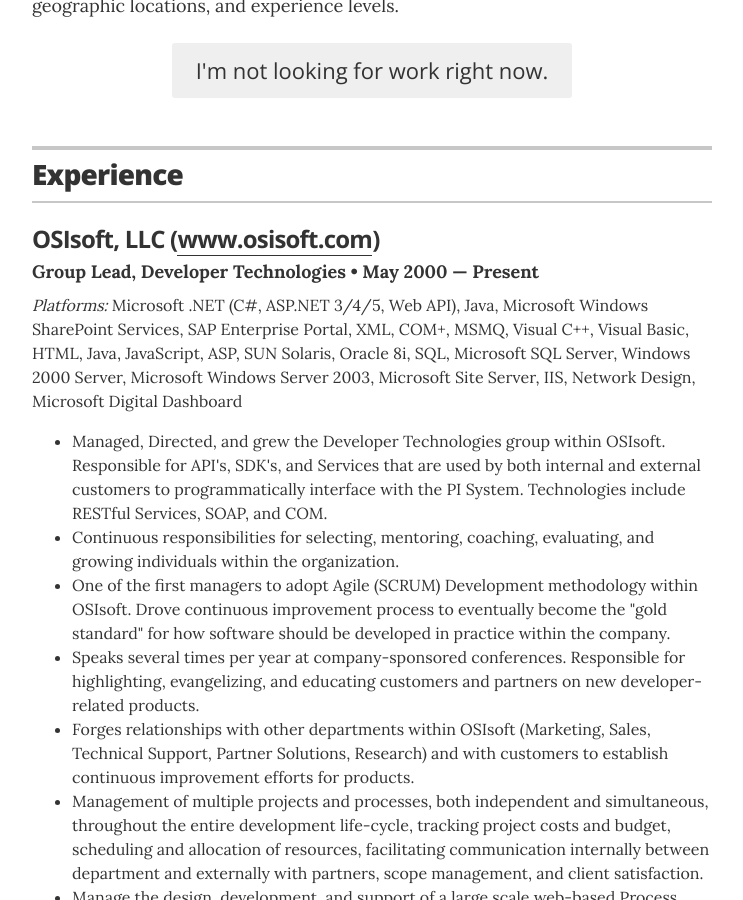
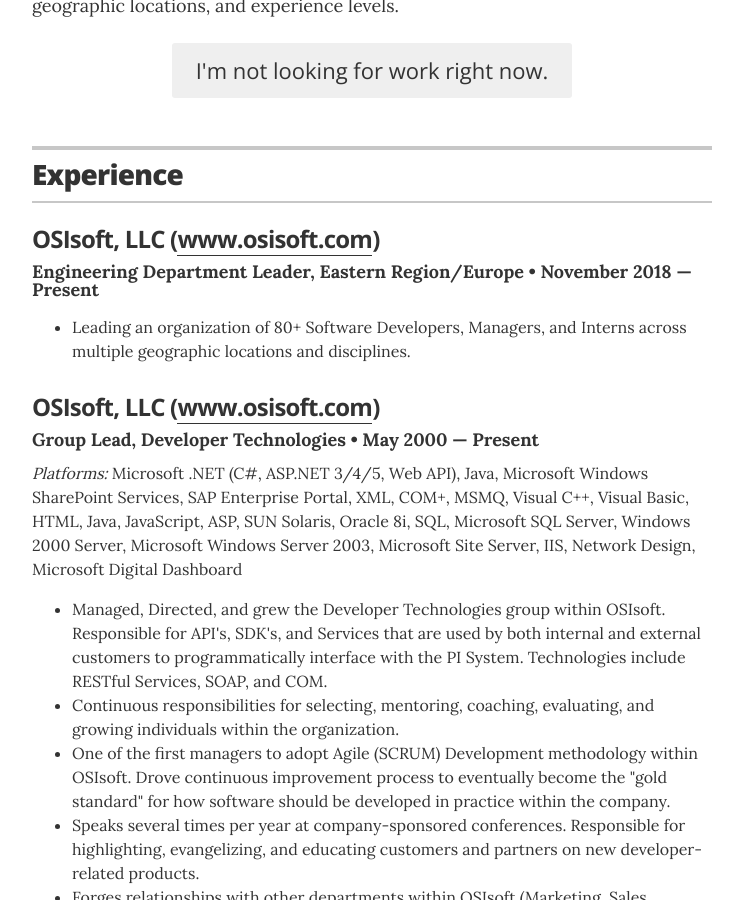
Before and after one commit to Sloveez/sloveez.github.io, a Jekyll site: the page built from index.html, in a window 1280 px wide and 900 px high, scrolled down 626 px. Shown: the whole window, without its empty margins (268-1011 px from the left). Built offline with Jekyll 4.4.1, drawn with Linux system fonts in a browser that asks for light colours.

Commit message:
Update experience.yml

```diff
--- a/_data/experience.yml
+++ b/_data/experience.yml
@@ -1,10 +1,15 @@
+- employer: OSIsoft, LLC
+  url: www.osisoft.com
+  start: November 2018
+  end: Present
+  title: Engineering Department Leader, Eastern Region/Europe
+  achievements:
+    - Leading an organization of 80+ Software Developers, Managers, and Interns across multiple geographic locations and disciplines.
+
 - employer: OSIsoft, LLC
   url: www.osisoft.com
   start: May 2000
   end: Present
-  title: Engineering Department Lead, Eastern Region/Europe
-  achievements:
-    - Lead group of 80+ Software Develpers and Managers
   title: Group Lead, Developer Technologies
   platforms: Microsoft .NET (C#, ASP.NET 3/4/5, Web API), Java, Microsoft Windows SharePoint Services, SAP Enterprise Portal, XML, COM+, MSMQ, Visual C++, Visual Basic, HTML, Java, JavaScript, ASP, SUN Solaris, Oracle 8i, SQL, Microsoft SQL Server, Windows 2000 Server, Microsoft Windows Server 2003, Microsoft Site Server, IIS, Network Design, Microsoft Digital Dashboard
   achievements:
```
